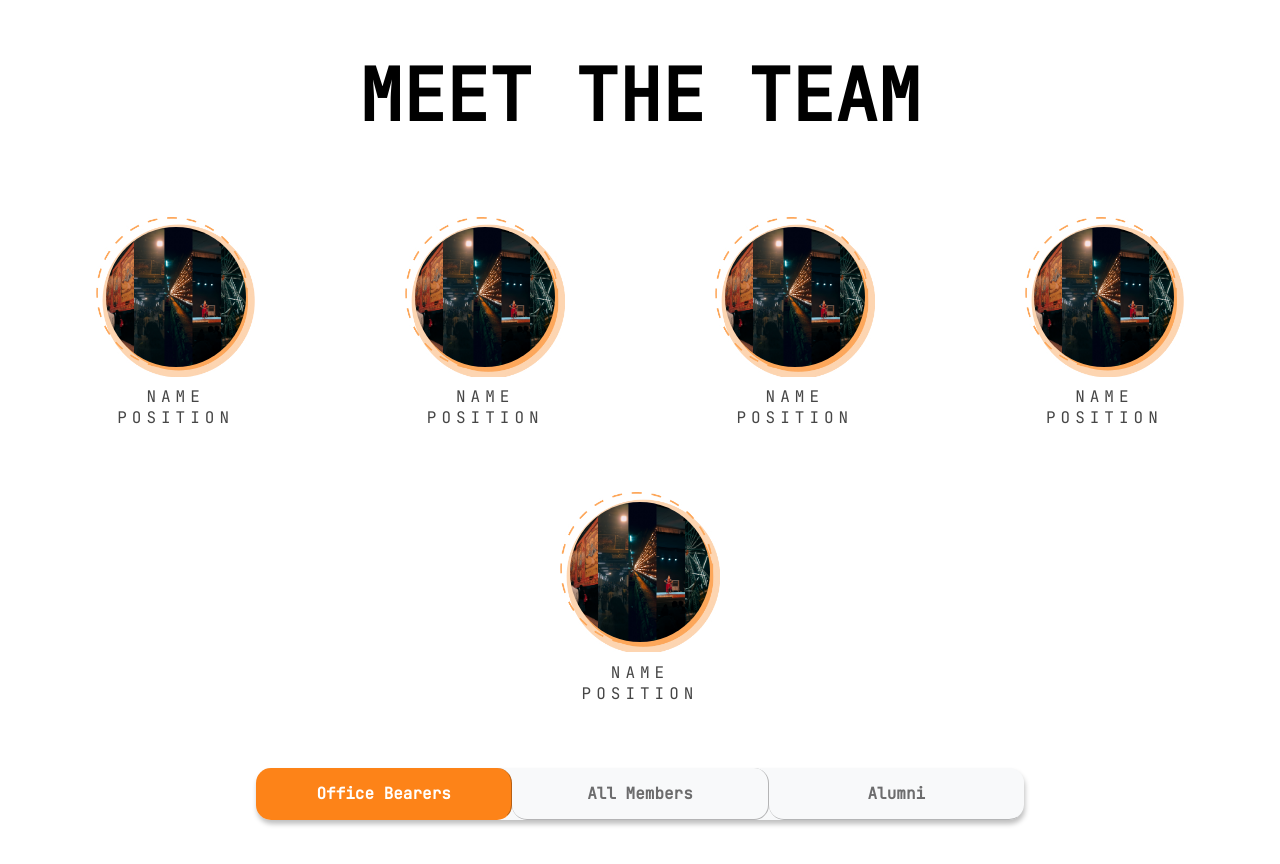
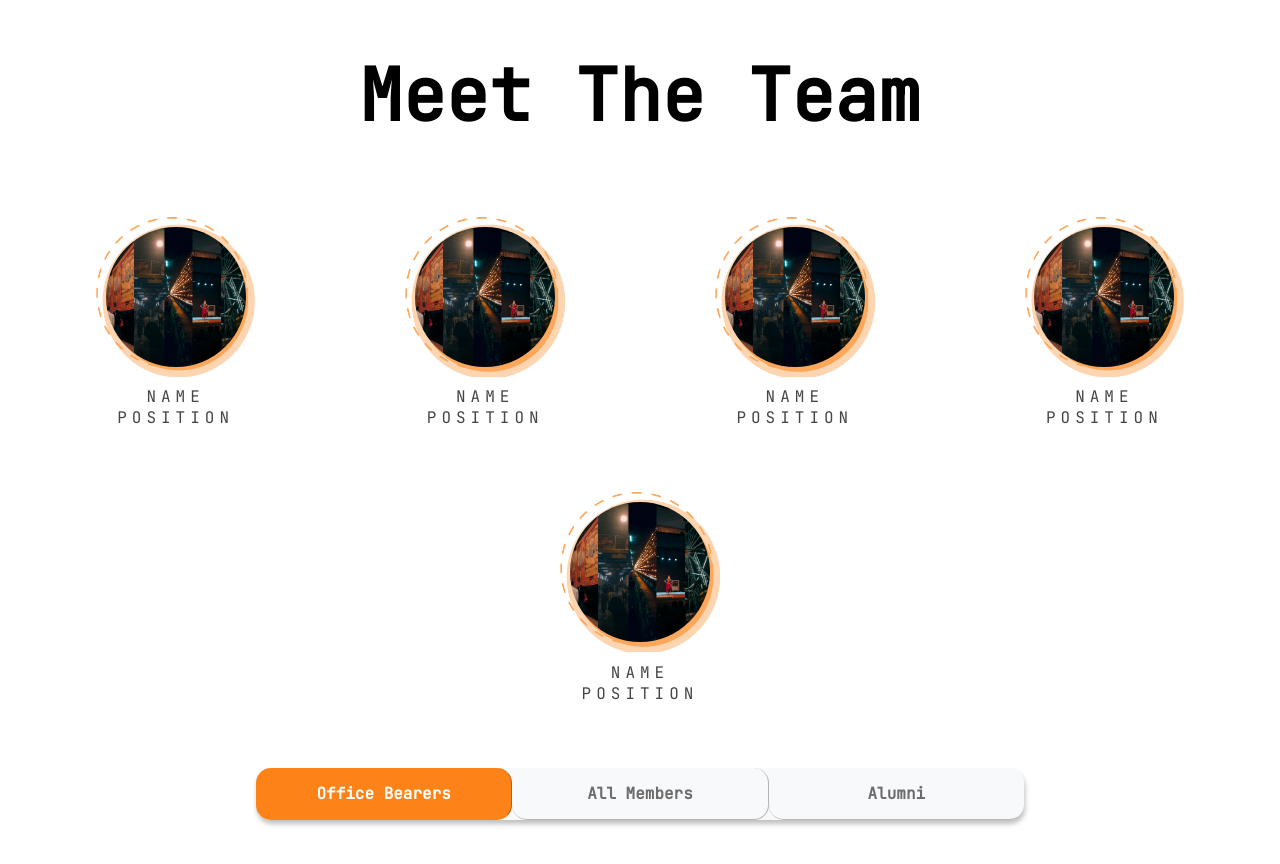
Before and after one commit to FOSSCellNITCalicut/FossCellNITC, a React (Create React App) app: page / in a window 1280 px wide. Shown: the top 864 px of the page. Built offline with nearby package versions, Linux system fonts and the light colour scheme.

Commit message:
Heading style change

```diff
--- a/src/team2.js
+++ b/src/team2.js
@@ -16,8 +16,9 @@ function WholeteamPage() {
         <div className="mainport">
 
             <div className={"toppart"}>
-                <h1 className={"mainhead"}>MEET THE TEAM</h1>
+                <h1 className={"mainhead"}>Meet The Team</h1>
             </div>
+
 
             <div className={toggleState === 1 ? "content  active-content" : "content"}>
 
@@ -55,9 +56,9 @@ function WholeteamPage() {
                     </div>
                     <span className={"name"}>NAME<br/>POSITION</span>
                 </div>
+            </div>
 
 
-            </div>
 
             <div className={toggleState === 2 ? "content  active-content" : "content"}>
 
@@ -75,6 +76,8 @@ function WholeteamPage() {
                     <span className={"name"}>NAME<br/>POSITION</span>
                 </div>
             </div>
+
+
 
             <div className={toggleState === 3 ? "content  active-content" : "content"}>
 
@@ -113,7 +116,6 @@ function WholeteamPage() {
                     <span className={"name"}>NAME<br/>POSITION</span>
                 </div>
 
-
                 <div className={"individual"}>
                     <div className="beneath">
                         <img src={img2} alt="Logo" className={"avatar"} />
@@ -134,8 +136,8 @@ function WholeteamPage() {
                     </div>
                     <span className={"name"}>NAME<br/>POSITION</span>
                 </div>
+            </div>
 
-            </div>
 
             <div className="Tabcontainer">
                 <div className="bloc-tabs">
@@ -158,6 +160,7 @@ function WholeteamPage() {
                     Alumni
                     </button>
                 </div>
+
             </div>
         </div>
 
```
